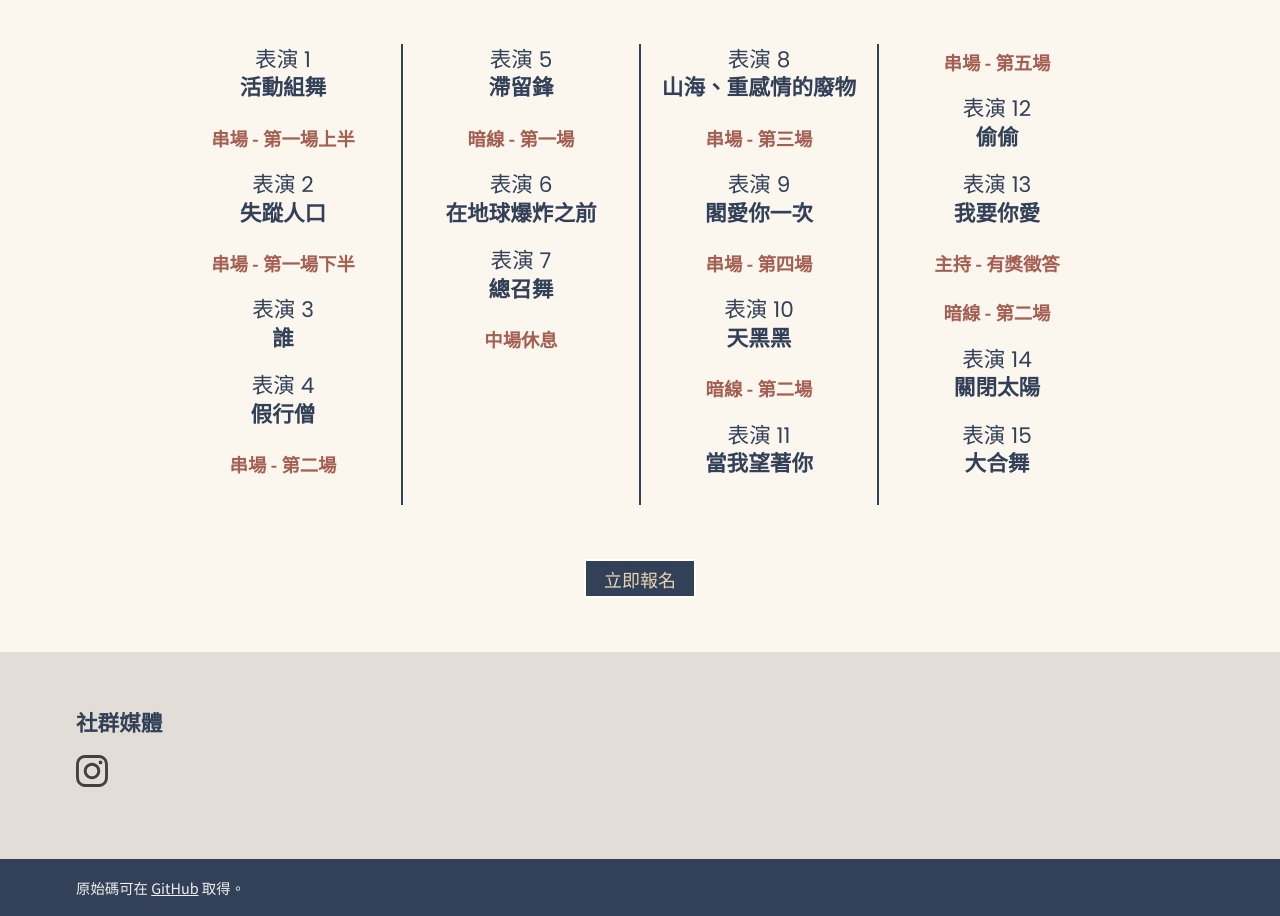
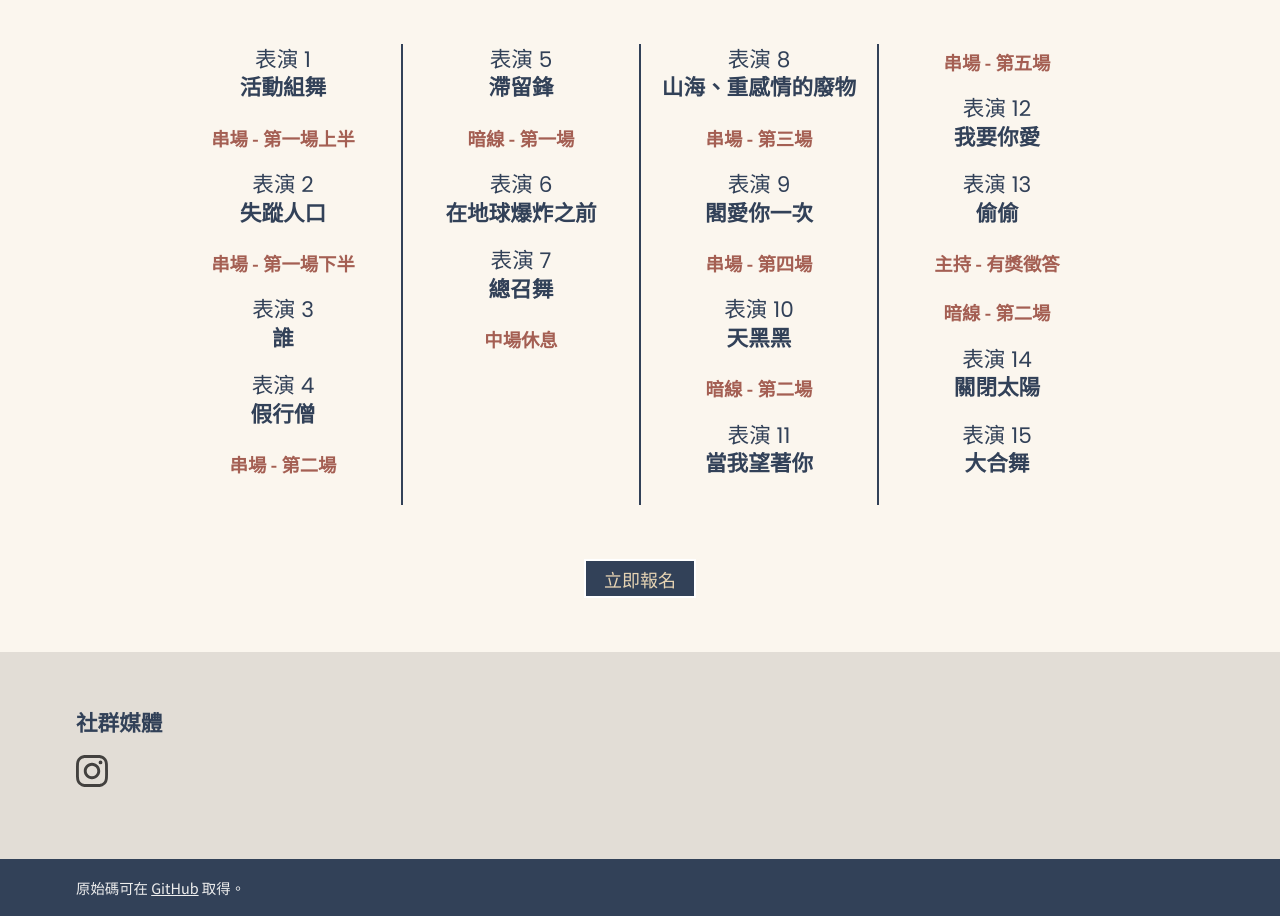
Before and after one commit to IBaseAsyncOrgFactoryProvider/ic-im-in-cse-2022, a Next.js app: page / in a window 1280 px wide. Shown: the part 3960-4876 px from the top of the page. Built offline with nearby package versions, Linux system fonts and the light colour scheme.

Commit message:
Change schedule

```diff
--- a/components/EveningEventSchedule.tsx
+++ b/components/EveningEventSchedule.tsx
@@ -39,8 +39,8 @@ const eveningEventSchedule = [
   ],
   [
     { type: 'extra', label: '串場 - 第五場' },
+    { type: 'main', label: '我要你愛' },
     { type: 'main', label: '偷偷' },
-    { type: 'main', label: '我要你愛' },
     { type: 'extra', label: '主持 - 有獎徵答' },
     { type: 'extra', label: '暗線 - 第二場' },
     { type: 'main', label: '關閉太陽' },
```
